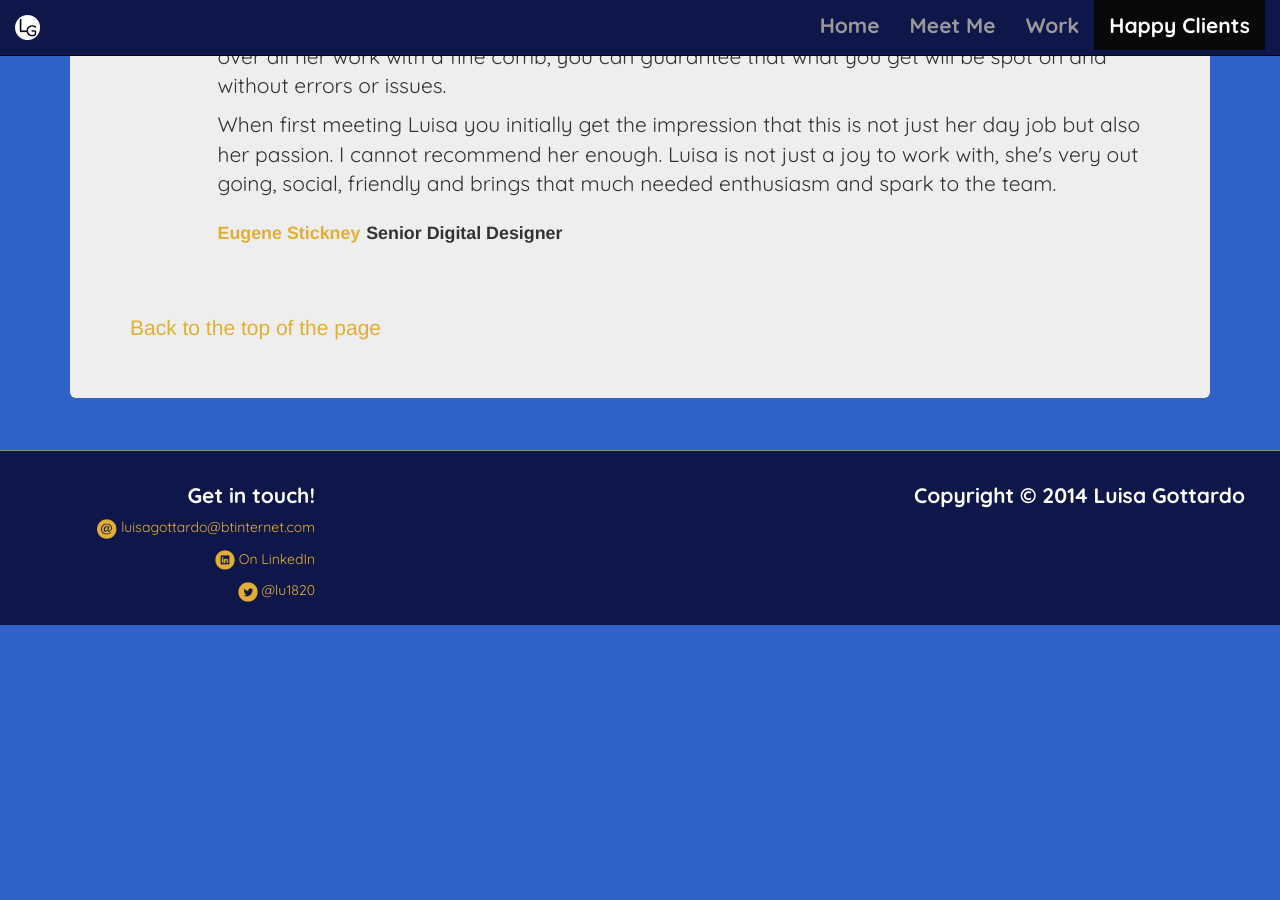
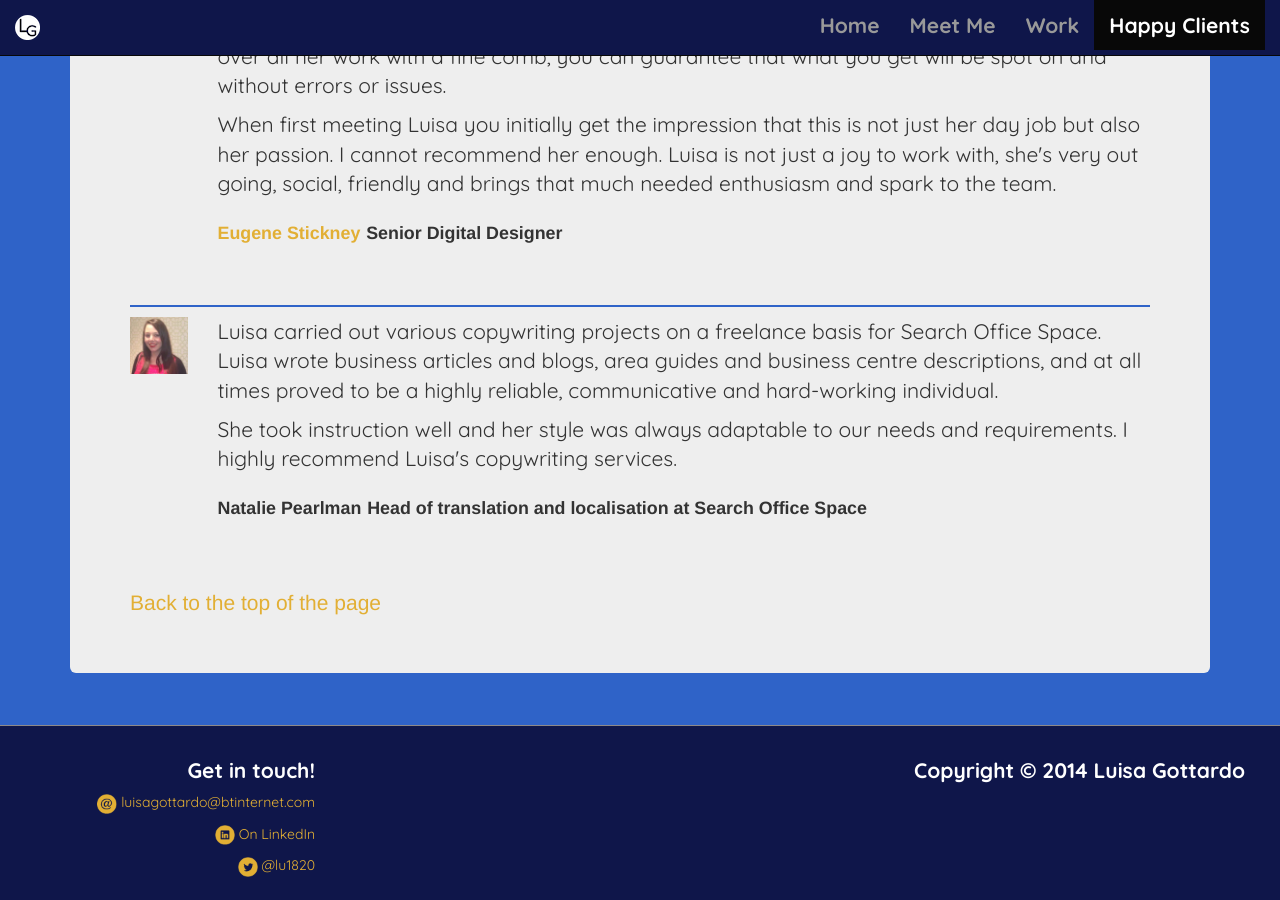
Before and after one commit to luisagottardo/luisagottardo.github.io, a Jekyll site: the page built from happy.html, in a window 1280 px wide and 900 px high, scrolled down 1628 px. Built offline with Jekyll 4.4.1, drawn with Linux system fonts in a browser that asks for light colours; before the commit the page ends 2253 px from its top, so only the background shows below that.

Commit message:
Added natalie reco

```diff
--- a/happy.html
+++ b/happy.html
@@ -94,6 +94,20 @@ nav: happy
               </div>
             </div>
 
+            <div class="reco">
+              <div class="row">
+                <div class="col-md-1 hidden-xs hidden-sm">
+                  <img src="images/Recommendations/natalie.jpg" class="img-responsive" alt="natalie-pearlman" width="75" height="75" />
+                </div>
+                <div class="col-md-11">
+                  <p>Luisa carried out various copywriting projects on a freelance basis for Search Office Space. Luisa wrote business articles and blogs, area guides and business centre descriptions, and at all times proved to be a highly reliable, communicative and hard-working individual.</p>
+                  <p>She took instruction well and her style was always adaptable to our needs and requirements. I highly recommend Luisa's copywriting services.</p>
+                  <small><strong>Natalie Pearlman</strong></small>
+                  <small><strong>Head of translation and localisation at Search Office Space</strong></small>
+                </div>
+              </div>
+            </div>
+
             <a href="#top">Back to the top of the page</a>
           </div>
         </div>
```
Also changed, not shown: images/Recommendations/natalie.jpg (added).
